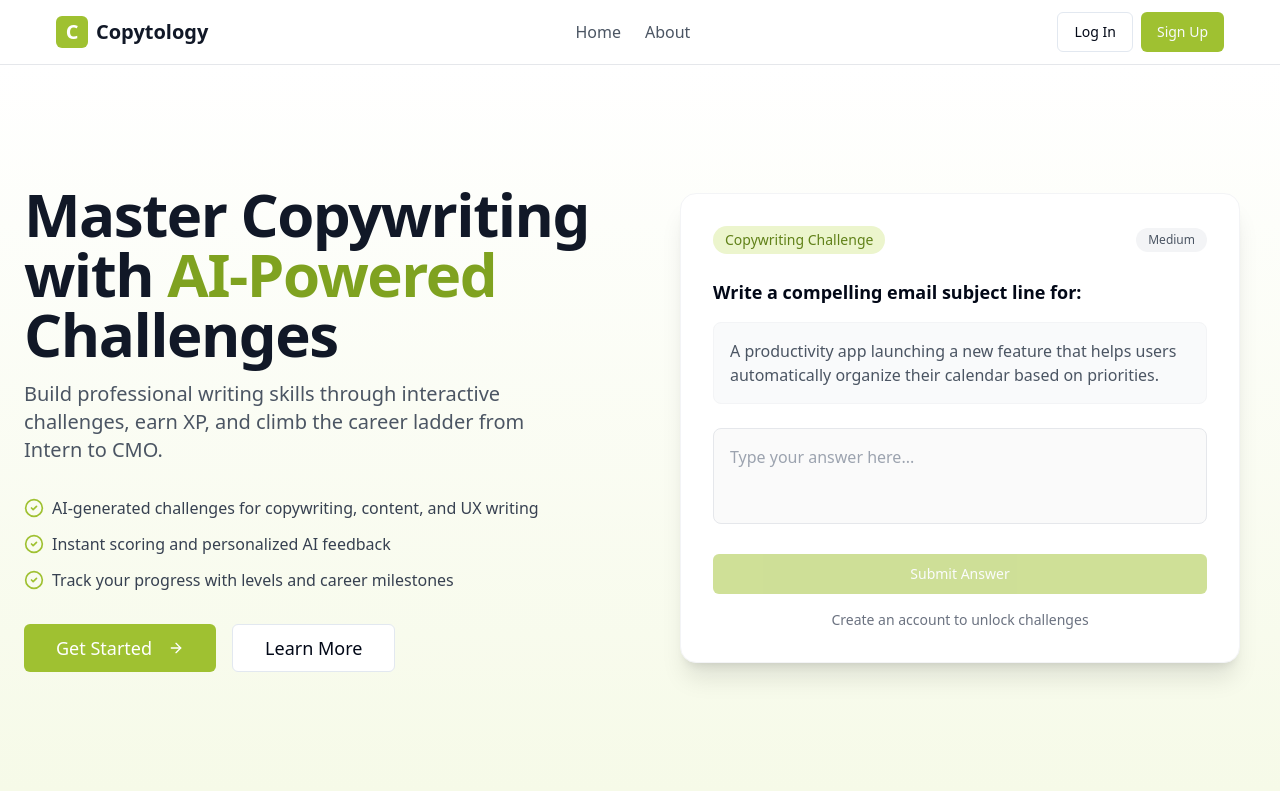
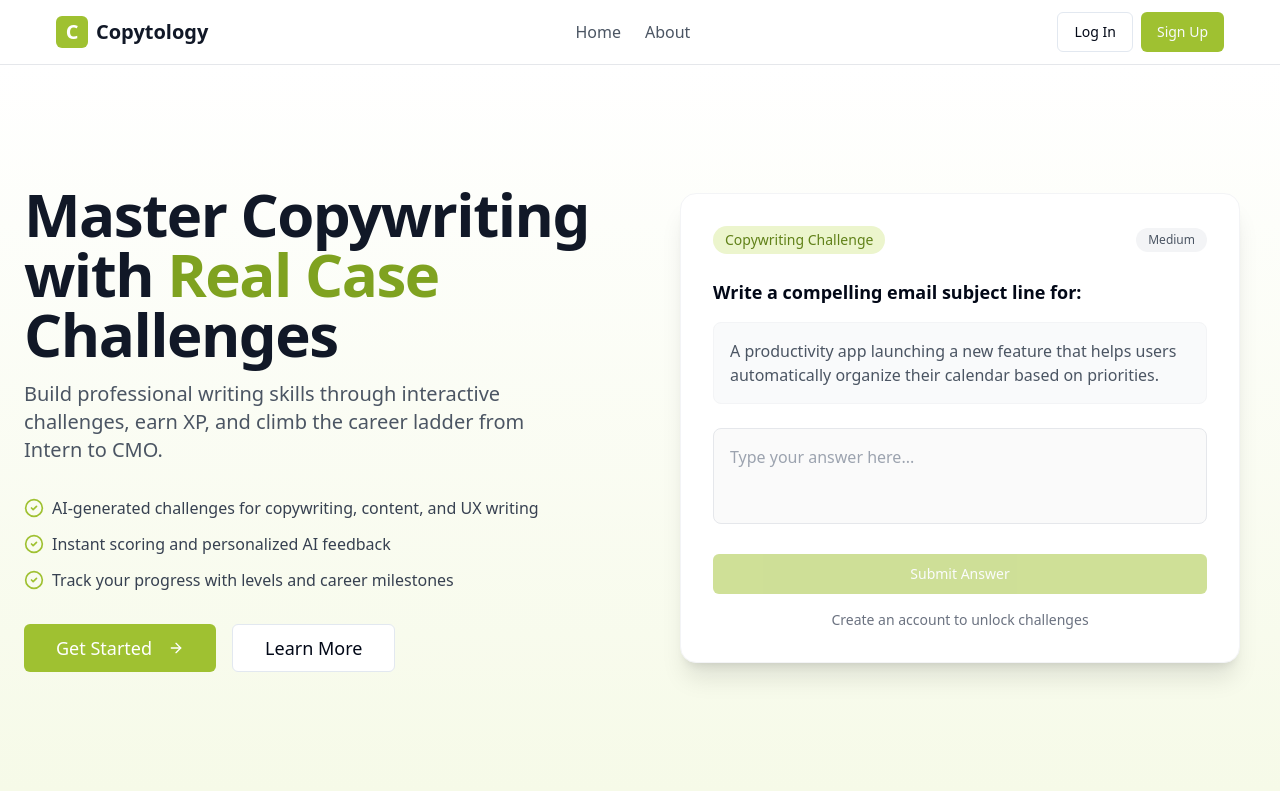
Before and after one commit to copytology/copytology, a React (Vite) app: page / in a window 1280 px wide. Shown: the top 800 px of the page. Built offline with nearby package versions, Linux system fonts and the light colour scheme.

Commit message:
Visual edit in Lovable
Edited UI in Lovable

```diff
--- a/src/components/Hero.tsx
+++ b/src/components/Hero.tsx
@@ -1,18 +1,15 @@
-
 import React from 'react';
 import { Link } from 'react-router-dom';
 import { Button } from '@/components/ui/button';
 import { ArrowRight, CheckCircle2 } from 'lucide-react';
-
 const Hero = () => {
-  return (
-    <div className="bg-gradient-to-b from-white to-brand-50 py-16 md:py-24">
+  return <div className="bg-gradient-to-b from-white to-brand-50 py-16 md:py-24">
       <div className="container px-4 md:px-6 mx-auto">
         <div className="grid grid-cols-1 lg:grid-cols-2 gap-12 items-center">
           <div className="space-y-8 animate-slide-up">
             <div>
               <h1 className="text-4xl md:text-5xl lg:text-6xl font-bold tracking-tight text-gray-900 mb-4">
-                Master Copywriting with <span className="text-brand-500">AI-Powered</span> Challenges
+                Master Copywriting with <span className="text-brand-500">Real Case</span> Challenges
               </h1>
               <p className="text-xl text-gray-600 max-w-lg">
                 Build professional writing skills through interactive challenges, earn XP, and climb the career ladder from Intern to CMO.
@@ -66,11 +63,7 @@ const Hero = () => {
               </p>
 
               <div className="mb-6">
-                <textarea
-                  className="w-full p-4 border border-gray-200 rounded-lg h-24 focus:ring-2 focus:ring-brand-300 focus:border-brand-300 resize-none"
-                  placeholder="Type your answer here..."
-                  disabled
-                ></textarea>
+                <textarea className="w-full p-4 border border-gray-200 rounded-lg h-24 focus:ring-2 focus:ring-brand-300 focus:border-brand-300 resize-none" placeholder="Type your answer here..." disabled></textarea>
               </div>
 
               <Button className="w-full bg-brand-400 hover:bg-brand-500" disabled>
@@ -86,8 +79,6 @@ const Hero = () => {
           </div>
         </div>
       </div>
-    </div>
-  );
+    </div>;
 };
-
 export default Hero;
```
